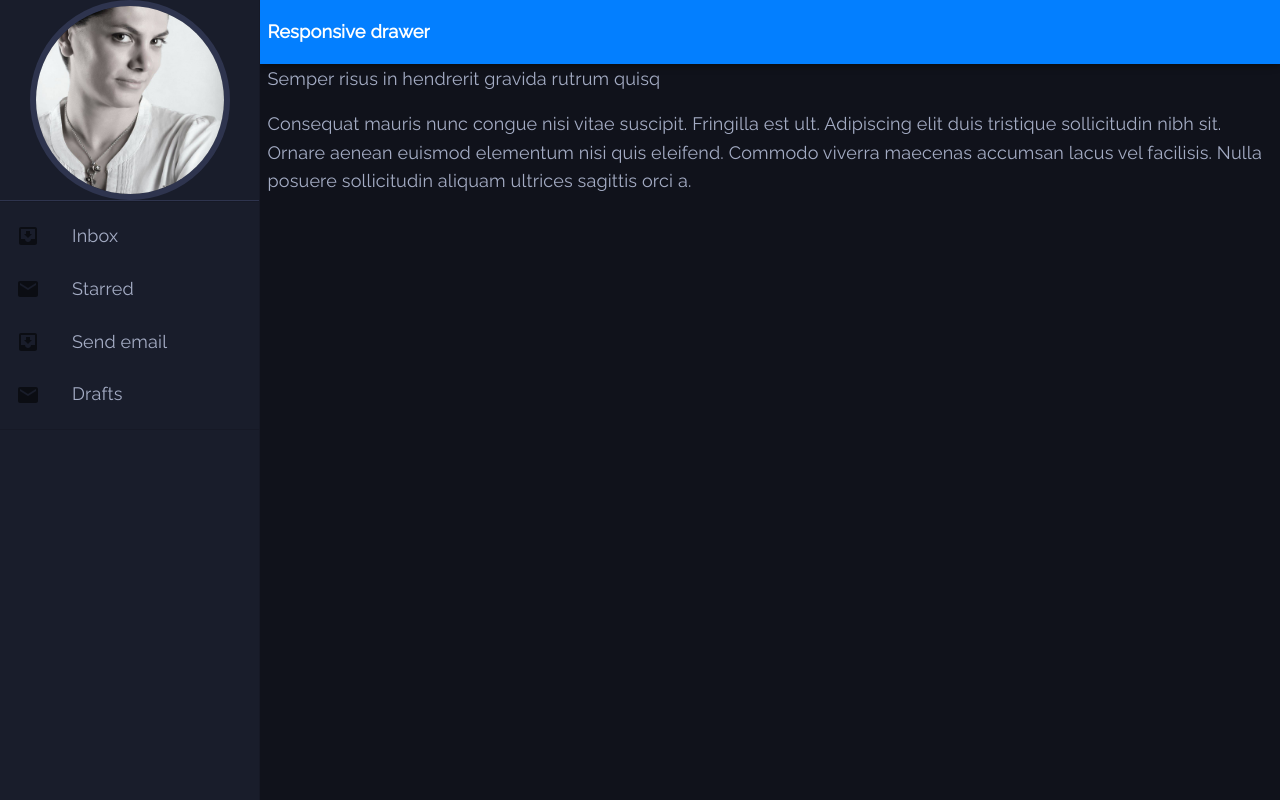
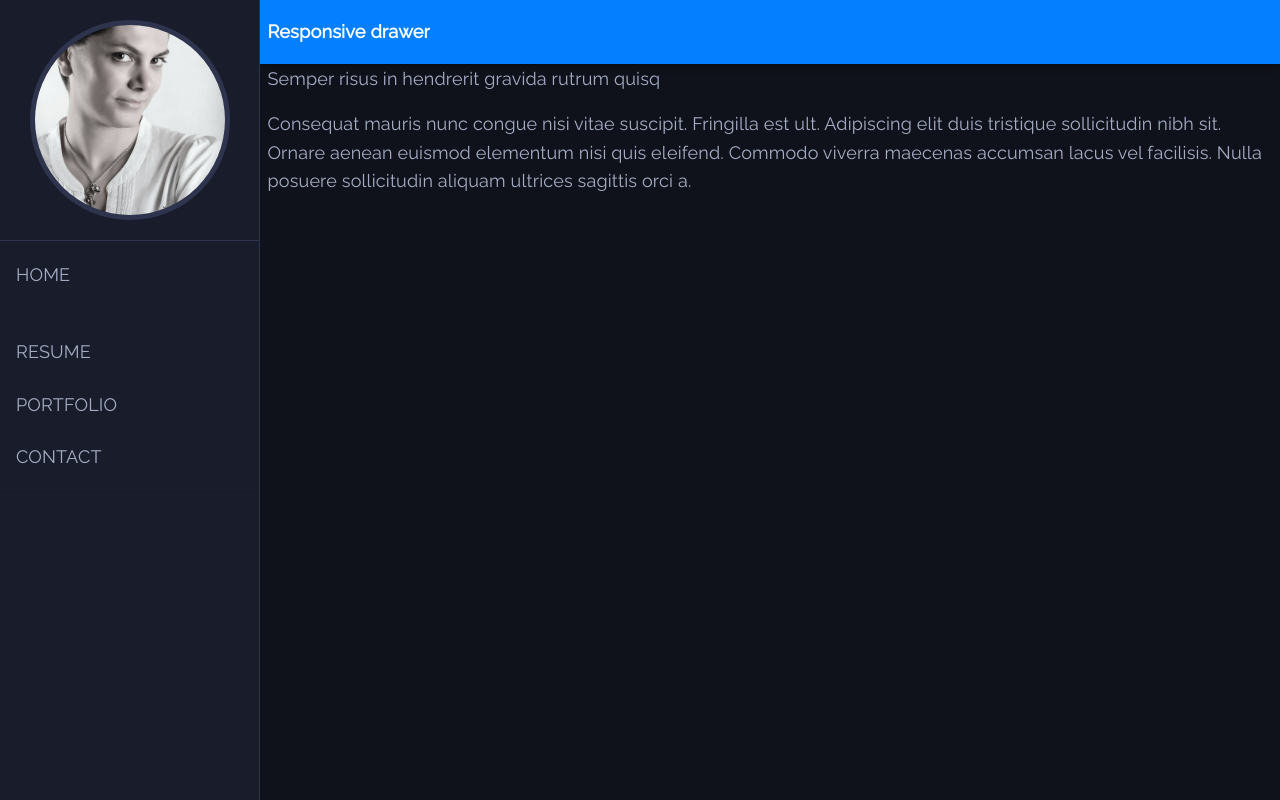
Before and after one commit to sarafotros/personalweb, a React (Create React App) app: page / in a window 1280 px wide. Built offline with nearby package versions, Linux system fonts and the light colour scheme; what jss-rtl would draw is missing.

Commit message:
list items nav added

```diff
--- a/src/localization/en.js
+++ b/src/localization/en.js
@@ -1,3 +1,8 @@
 export default {
 	name: 'Sara Fotros',
+	home: 'HOME',
+	bout: 'ABOUT',
+	resume: 'RESUME',
+	portfolio: 'PORTFOLIO',
+	contact: 'CONTACT',
 };
--- a/src/screens/index.js
+++ b/src/screens/index.js
@@ -46,21 +46,23 @@ const useStyles = makeStyles((theme) => ({
 	// necessary for content to be below app bar
 	topDrawer: {
 		width: '100%',
-		padding: '0 20px',
+		padding: 20,
 		borderBottom: '1px solid #2e344e',
 		textAlign: 'center',
 	},
 	drawerPaper: {
         width: drawerWidth,
         backgroundColor: '#191d2b',
+        height: '100vh',
+        borderRight: '1px solid #2e344e'
 
 	},
     profileImage: {
-        maxWidth: '100%',
         width: 200,
         height: 200,
+        maxWidth: '100%',
         borderRadius: 100,
-        border: '6px solid #2e344e',
+        border: '5px solid #2e344e',
         verticalAlign: 'middle'
 
     },
@@ -82,22 +84,35 @@ function ResponsiveDrawer(props) {
 
 	const drawer = (
 		<div>
-            <div className={classes.topDrawer} >
-                <img src={ProfileImage} alt={translate.name} className={classes.profileImage} />
+			<div className={classes.topDrawer}>
+				<img
+					src={ProfileImage}
+					alt={translate.name}
+					className={classes.profileImage}
+				/>
+			</div>
+			{/* <Divider /> */}
+			<List>
+				<ListItem button>
+					<ListItemText primary={translate.home} />
+				</ListItem>
+				<ListItem button>
+					<ListItemText primary={translate.about} />
+				</ListItem>
+				<ListItem button>
+					<ListItemText primary={translate.resume} />
+				</ListItem>
+				<ListItem button>
+					<ListItemText primary={translate.portfolio} />
+				</ListItem>
+				<ListItem button>
+					<ListItemText primary={translate.contact} />
+				</ListItem>
+			</List>
+            <Divider />
+            <div>
+
             </div>
-			<Divider />
-			<List>
-				{['Inbox', 'Starred', 'Send email', 'Drafts'].map((text, index) => (
-					<ListItem button key={text}>
-						<ListItemIcon>
-							{index % 2 === 0 ? <InboxIcon /> : <MailIcon />}
-						</ListItemIcon>
-						<ListItemText primary={text} />
-					</ListItem>
-				))}
-			</List>
-			<Divider />
-
 		</div>
 	);
 
```
